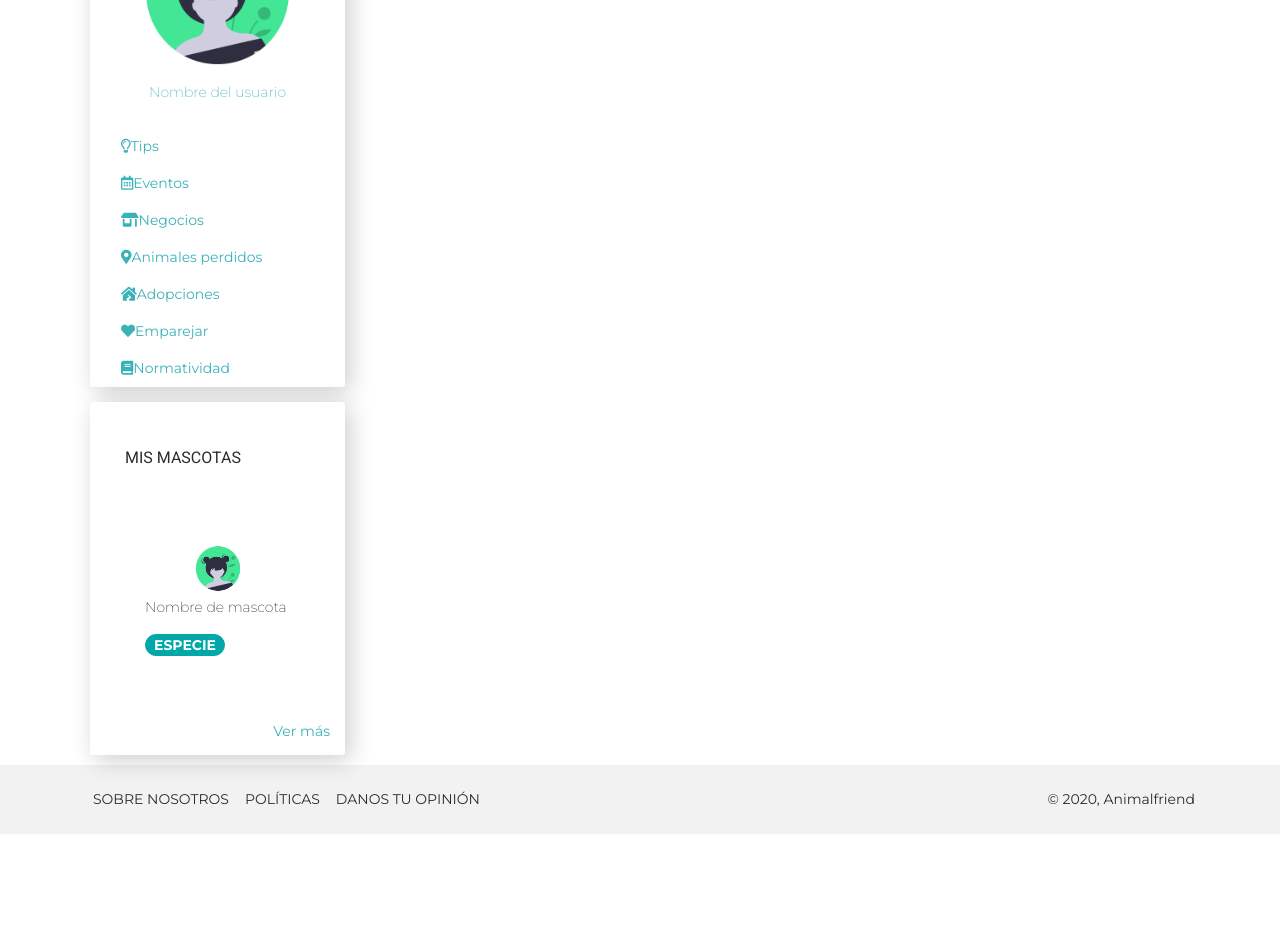
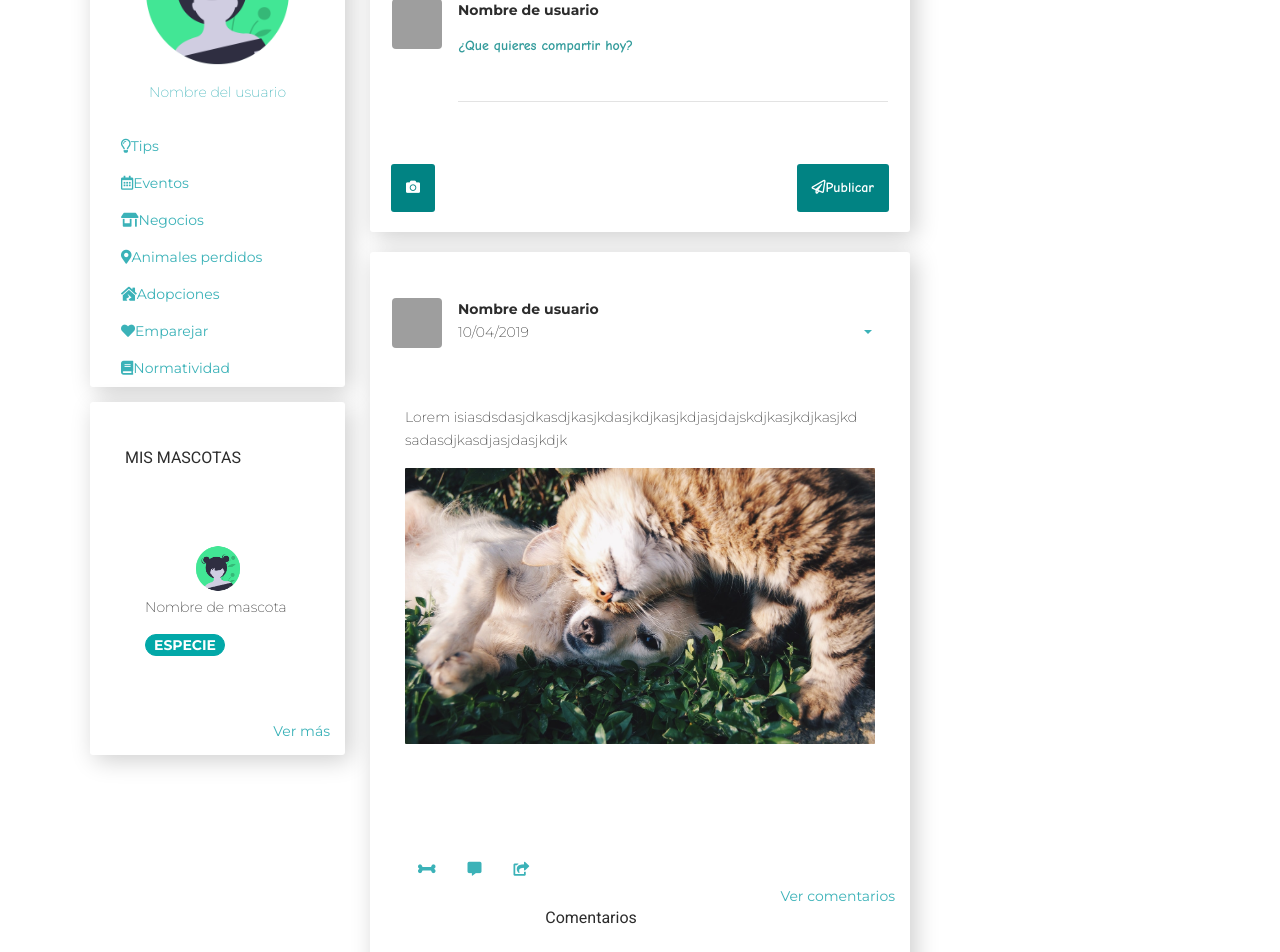
Before and after one commit to Vanestefani/AnimalFriend, a React (Create React App) app in the folder frontend/: page /home in a window 1280 px wide. Shown: the part 200-1152 px from the top of the page. Before the commit the page ends 1034 px from the top, so only its background shows below. Built offline with nearby package versions, Linux system fonts and the light colour scheme; grey boxes are pictures that could not be loaded; a web font is replaced by a local one.

Commit message:
publicacion avance

```diff
--- a/frontend/src/assets/scss/now-ui-kit.scss
+++ b/frontend/src/assets/scss/now-ui-kit.scss
@@ -53,6 +53,7 @@
 @import "./now-ui-kit/cards/card-plain";
 @import "./now-ui-kit/cards/card-signup";
 @import "./now-ui-kit/cards/card-general";
+@import "./now-ui-kit/cards/card-post";
 
 // example pages and sections
 @import "./now-ui-kit/example-pages";
--- a/frontend/src/assets/scss/now-ui-kit/_buttons.scss
+++ b/frontend/src/assets/scss/now-ui-kit/_buttons.scss
@@ -29,12 +29,12 @@
         height: $btn-icon-size-regular;
         min-width: $btn-icon-size-regular;
         width: $btn-icon-size-regular;
-        padding: 20px;
+        padding: 0 auto;
         font-size: $btn-icon-font-size-regular;
         overflow: hidden;
         position: relative;
         line-height: normal;
-        margin:5px;
+        margin: 0 auto;
 
         &[class*="btn-outline-"]{
             padding: 0;
--- a/frontend/src/assets/scss/now-ui-kit/_variables.scss
+++ b/frontend/src/assets/scss/now-ui-kit/_variables.scss
@@ -130,7 +130,7 @@ $border-radius-extreme:         0.875rem    !default;
 $border-radius-large-top:      $border-radius-large $border-radius-large 0 0 !default;
 $border-radius-large-bottom:   0 0 $border-radius-large $border-radius-large !default;
 
-$btn-round-radius:             30px         !default;
+$btn-round-radius:             50%        !default;
 
 $height-base:                  55px         !default;
 
--- /dev/null
+++ b/frontend/src/assets/scss/now-ui-kit/cards/_card-post.scss
@@ -0,0 +1,28 @@
+.card-post{
+
+.avatar-small {
+    width: 50px;
+    height: 50px;
+  }
+  .card-header{
+    margin:20px;
+
+  }
+
+  .card-body{
+top:-122px;
+}
+  .card-title{
+    margin-top: 15px;
+    margin-bottom: 15px;
+  }
+
+  .card-footer {
+   margin: 30px;
+   padding-bottom: 30px;
+  }
+.container{
+  margin: 0 auto;
+  padding-bottom: 30px;
+}
+}
--- /dev/null
+++ b/frontend/src/components/Post/CrearPublicacion.js
@@ -0,0 +1,44 @@
+import React from "react";
+import { Button, Input, CardHeader, Card, CardBody } from "reactstrap";
+import { Link } from "react-router-dom";
+function CrearPublicacion() {
+  return (
+    <>
+      <Card className="card-post">
+        <CardHeader>
+          <div className="media d-block d-md-flex mt-4">
+            <img
+              className="avatar-small rounded z-depth-1 d-flex mx-auto mb-3"
+              src="https://mdbootstrap.com/img/Photos/Avatars/img (27).jpg"
+              alt="Generic placeholder image"
+            />
+            <div className="media-body text-center text-md-left ml-md-3 ml-0">
+              <p className="font-weight-bold my-0">Nombre de usuario</p>
+
+              <Input
+                placeholder="¿Que quieres compartir hoy?"
+                rows="3"
+                type="textarea"
+              ></Input>
+            </div>
+          </div>
+        </CardHeader>
+
+        <CardBody>
+          <div className="pull-left">
+            <Button className="btn-small" size="sm">
+              <i class="fas fa-camera"></i>
+            </Button>
+          </div>
+          <div className="pull-right">
+            <Button className="btn-small" size="sm">
+              <i class="far fa-paper-plane"></i>Publicar
+            </Button>
+          </div>
+        </CardBody>
+      </Card>
+    </>
+  );
+}
+
+export default CrearPublicacion;
--- /dev/null
+++ b/frontend/src/components/Post/PostList.js
@@ -0,0 +1,111 @@
+import React from "react";
+import { Link } from "react-router-dom";
+import {
+  UncontrolledDropdown,
+  DropdownToggle,
+  CardHeader,
+  Card,
+  CardBody,
+  Container,
+  DropdownMenu,
+  DropdownItem,
+  CardTitle,
+  CardFooter,
+  Button,
+  Input,
+} from "reactstrap";
+function PostList() {
+  return (
+    <>
+      <Card className="card-post">
+        <CardHeader>
+          <CardTitle>
+            <div className="pull-right">
+              <UncontrolledDropdown>
+                <DropdownToggle
+                  aria-haspopup={true}
+                  caret
+                  color="neutral"
+                  size="sm"
+                ></DropdownToggle>
+                <DropdownMenu>
+                  <DropdownItem
+                    href="#pablo"
+                    onClick={(e) => e.preventDefault()}
+                  >
+                    <i class="fas fa-edit"></i>
+                    Editar
+                  </DropdownItem>
+                  <DropdownItem
+                    href="#pablo"
+                    onClick={(e) => e.preventDefault()}
+                  >
+                    <i class="fas fa-trash-alt"></i>
+                    Eliminar
+                  </DropdownItem>
+                </DropdownMenu>
+              </UncontrolledDropdown>
+            </div>
+          </CardTitle>
+          <div className="media d-block d-md-flex mt-4">
+            <img
+              className="avatar-small rounded z-depth-1 d-flex mx-auto mb-3"
+              src="https://mdbootstrap.com/img/Photos/Avatars/img (27).jpg"
+              alt="Generic placeholder image"
+            />
+            <div className="media-body text-center text-md-left ml-md-3 ml-0">
+              <div className="pull-left">
+                <p className="font-weight-bold my-0">Nombre de usuario</p>
+
+                <p>10/04/2019</p>
+              </div>
+            </div>
+          </div>
+        </CardHeader>
+
+        <CardBody>
+          <Container>
+            <p>
+              Lorem isiasdsdasjdkasdjkasjkdasjkdjkasjkdjasjdajskdjkasjkdjkasjkd
+              sadasdjkasdjasjdasjkdjk
+            </p>
+            <img
+              alt="..."
+              src={require("../../assets/img/pet-fondo.jfif")}
+            ></img>
+          </Container>
+        </CardBody>
+        <CardFooter>
+          <div className="pull-left">
+            <Button size="sm" color="neutral">
+              <i class="fas fa-bone"></i>
+            </Button>
+            <Button size="sm" color="neutral">
+              <i class="fas fa-comment-alt"></i>
+            </Button>
+            <Button size="sm" color="neutral">
+              <i class="fas fa-share-square"></i>
+            </Button>
+          </div>
+        </CardFooter>
+        <Container>
+          <div className="pull-right">
+            <Link>Ver comentarios</Link>
+          </div>
+          <br></br>
+          <h3>Comentarios</h3>
+          <div>
+            <Input
+              placeholder="¿Que quieres compartir hoy?"
+              rows="3"
+              cols="2"
+              type="textarea"
+            ></Input>
+          </div>
+        </Container>
+      </Card>
+    </>
+  );
+}
+
+export default PostList;
--- a/frontend/src/views/Home/home.js
+++ b/frontend/src/views/Home/home.js
@@ -1,16 +1,7 @@
 import React from "react";
 
 // reactstrap components
-import {
-  Button,
-  Input,
-  InputGroupAddon,
-  InputGroupText,
-  InputGroup,
-  Container,
-  Row,
-  Col,
-} from "reactstrap";
+import { Container, Row, Col } from "reactstrap";
 
 // core components
 
@@ -19,10 +10,12 @@ import DefaultFooter from "../../components/Footers/DefaultFooter.js";
 import VerticalMenu from "../../components/Navbars/VerticalMenu";
 import ListMascotas from "../../components/Listas/ListMascotas";
 import SubMenu from "../../components/Navbars/SubMenu";
+import CrearPublicacion from "../../components/Post/CrearPublicacion";
+import PostList from "../../components/Post/PostList";
+
+import { Link } from "react-router-dom";
 
 function Home() {
-  const [firstFocus, setFirstFocus] = React.useState(false);
-  const [lastFocus, setLastFocus] = React.useState(false);
   React.useEffect(() => {
     document.body.classList.add("landing-page");
     document.body.classList.add("sidebar-collapse");
@@ -43,8 +36,9 @@ function Home() {
               <ListMascotas></ListMascotas>
             </Col>
             <Col md="6">
-<SubMenu></SubMenu>
-
+              <SubMenu></SubMenu>
+              <CrearPublicacion></CrearPublicacion>
+              <PostList></PostList>
             </Col>
             <Col md="3">r</Col>
           </Row>
```
Also changed, not shown: frontend/src/assets/css/now-ui-kit.css, frontend/src/assets/css/now-ui-kit.min.css, 1 other file (tests, documents, lock files or other folders).
